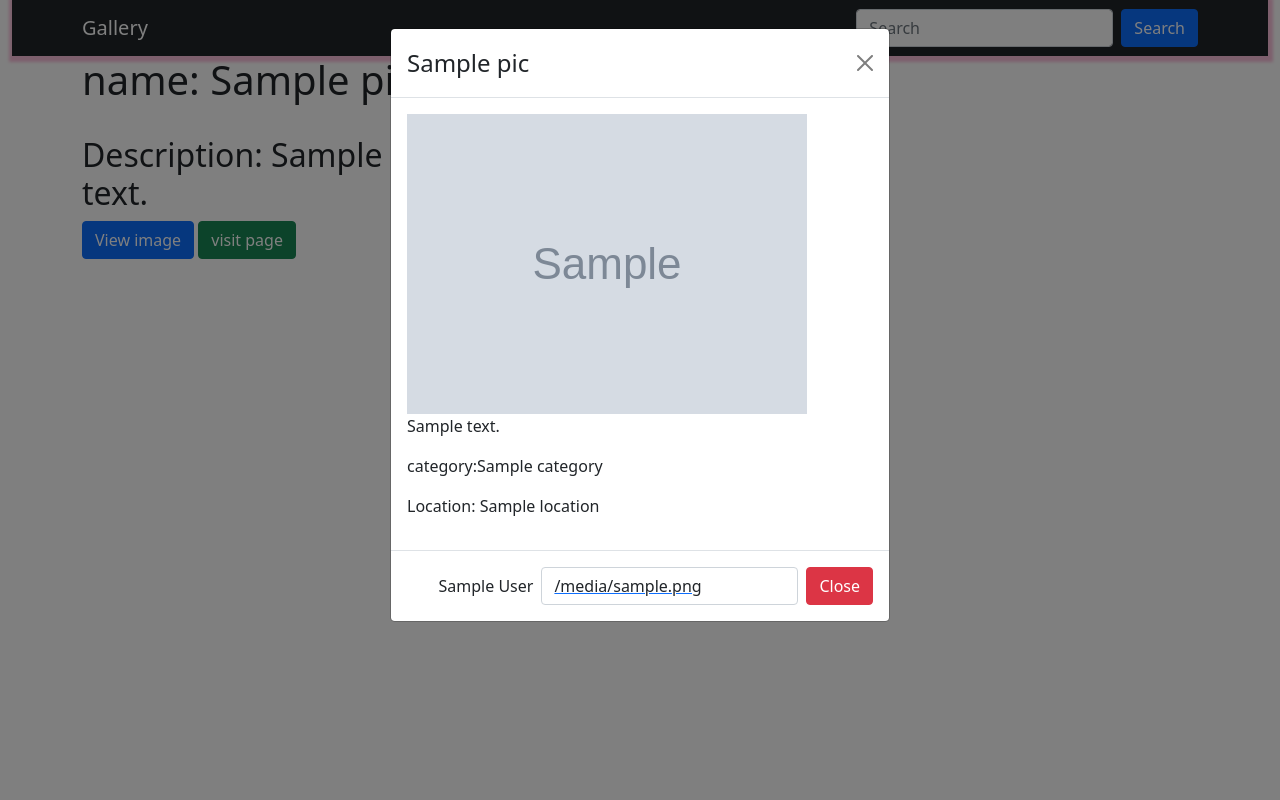
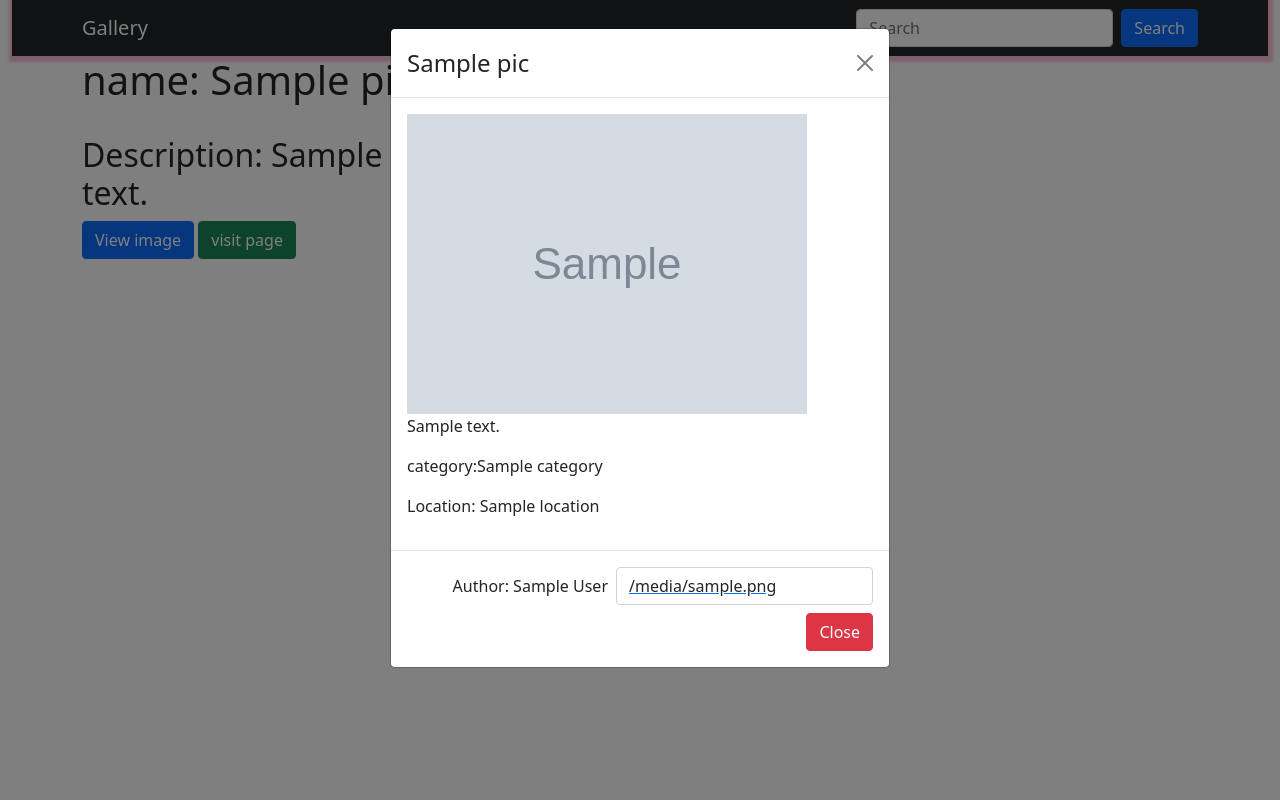
Before and after one commit to antonymburia/my-Gallery, a Django app: template mygallery/templates/categories.html in a window 1280 px wide, after a click on "View image". Run offline with Django 3.2, Linux system fonts and the light colour scheme; the template is opened without the code that fills it: most values are stand-ins (such as "Sample title", 1, 10 or a date in 2020); grey boxes marked "Sample" are stand-in pictures; some libraries are stand-ins or nearby versions.

Commit message:
modify categories

```diff
--- a/mygallery/templates/categories.html
+++ b/mygallery/templates/categories.html
@@ -36,7 +36,7 @@
 
      <!-- Modal footer -->
      <div class="modal-footer">
-      <p>{{pic.author}}</p>
+      <p>Author: {{pic.author}}</p>
       <a href="{{ pic.image.url }}"> <input class="form-control" type="text" value="{{ pic.image.url }}"
         id="link"></a>
       <button type="button" class="btn btn-danger" data-bs-dismiss="modal">Close</button>
```
